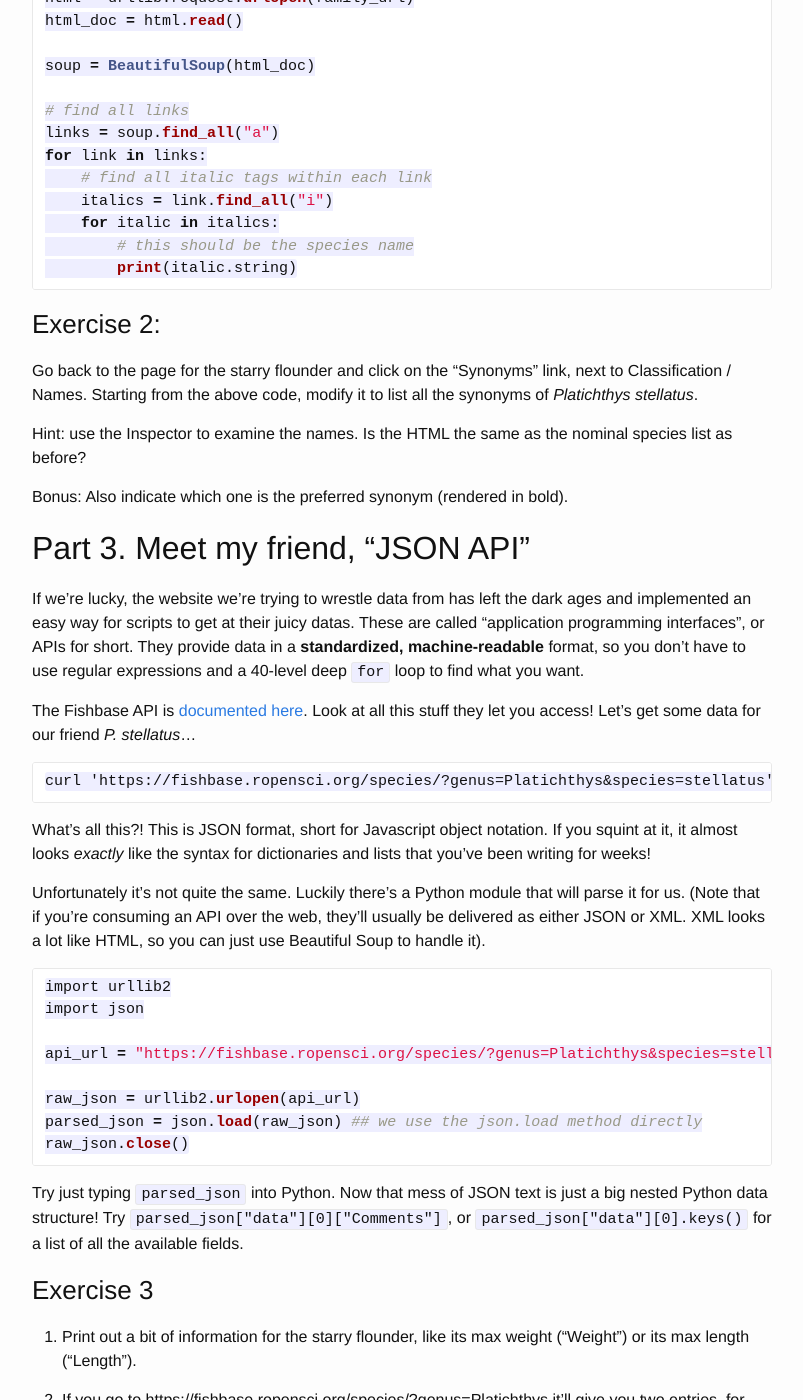
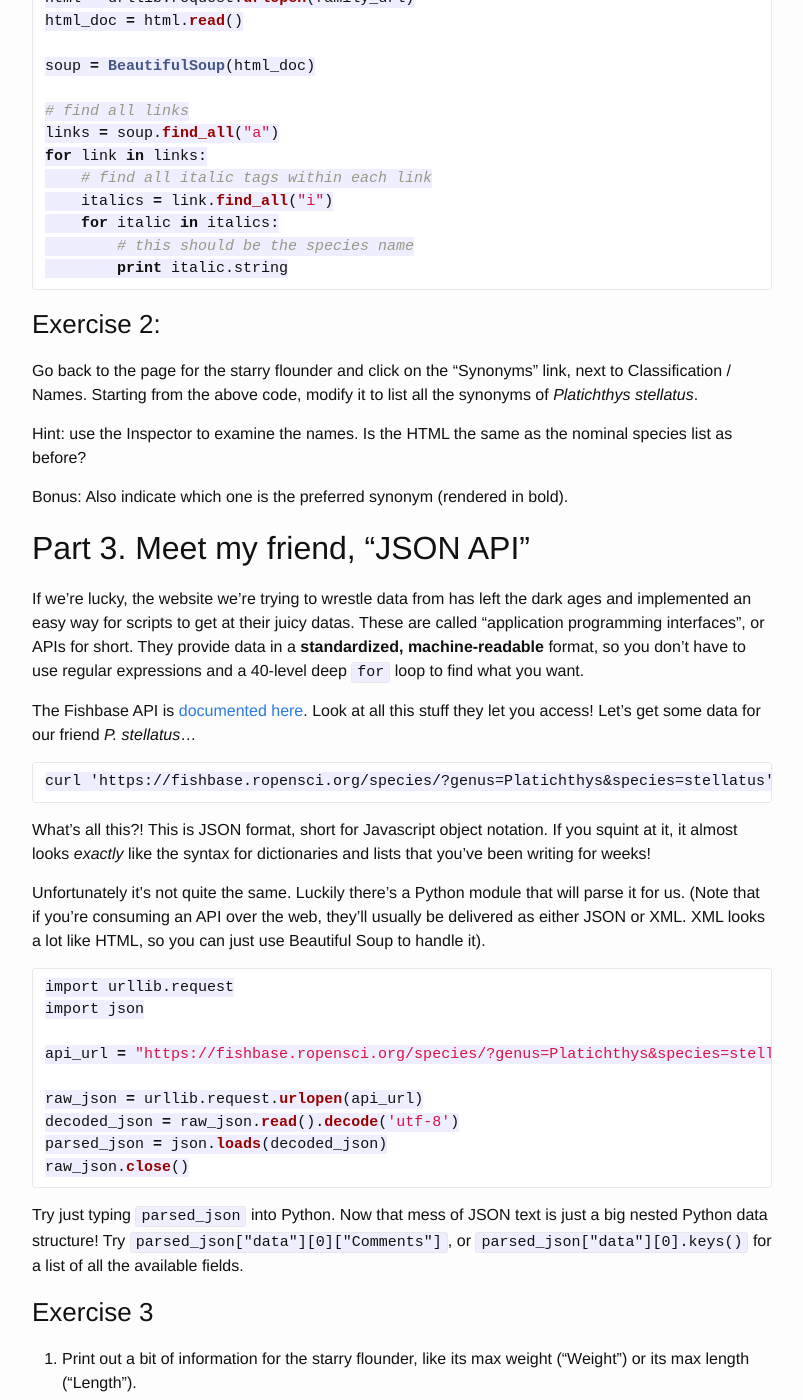
Before and after one commit to michaelalfaro/eeb177-W17.github.io, a Jekyll site: the page built from _posts/2017-02-23-webscrapinig_in_python.markdown, in a window 1280 px wide and 1400 px high, scrolled down 4229 px. Shown: the whole window, without its empty margins (238-1041 px from the left). Built offline with Jekyll 4.4.1, drawn with Linux system fonts in a browser that asks for light colours; some of the changed text lies outside the part shown.

Commit message:
adding new version of JC scraping

````diff
--- a/_posts/2017-02-23-webscrapinig_in_python.markdown
+++ b/_posts/2017-02-23-webscrapinig_in_python.markdown
@@ -96,12 +96,12 @@ We want a list of all the current names for this family. Use the Inspector to ob
 First install the `beautifulsoup` Python library.
 
 ```
-conda install -c anaconda beautifulsoup
+conda install -c anaconda beautifulsoup4
 ```
 
 Now start up Python notebook.
 
-These lines load up the modules we'll need to download things from the web (`urllib`) and to parse the HTML that comes out of it (`bs4`).
+These lines load up the modules we'll need to download things from the web (`urllib.request`) and to parse the HTML that comes out of it (`bs4`).
 
 ```python
 import urllib.request
@@ -157,7 +157,7 @@ We need to loop over all of the `<i>` tags, so we use a second level `for` loop
 Now we can just write out the species name:
 
 ```python
-        print(italic.string)
+        print italic.string
 ```
 
 All together, the code looks like this:
@@ -182,7 +182,7 @@ for link in links:
     italics = link.find_all("i")
     for italic in italics:
         # this should be the species name
-        print(italic.string)
+        print italic.string
 ```
 
 ### Exercise 2:
@@ -208,13 +208,14 @@ What's all this?! This is JSON format, short for Javascript object notation. If
 Unfortunately it's not quite the same. Luckily there's a Python module that will parse it for us. (Note that if you're consuming an API over the web, they'll usually be delivered as either JSON or XML. XML looks a lot like HTML, so you can just use Beautiful Soup to handle it).
 
 ```python
-import urllib2
+import urllib.request
 import json
 
 api_url = "https://fishbase.ropensci.org/species/?genus=Platichthys&species=stellatus"
 
-raw_json = urllib2.urlopen(api_url)
-parsed_json = json.load(raw_json) ## we use the json.load method directly
+raw_json = urllib.request.urlopen(api_url)
+decoded_json = raw_json.read().decode('utf-8')
+parsed_json = json.loads(decoded_json)
 raw_json.close()
 ```
 
````
